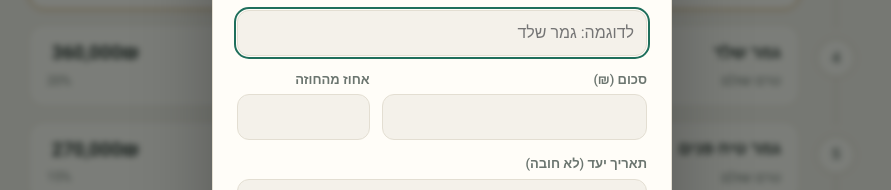
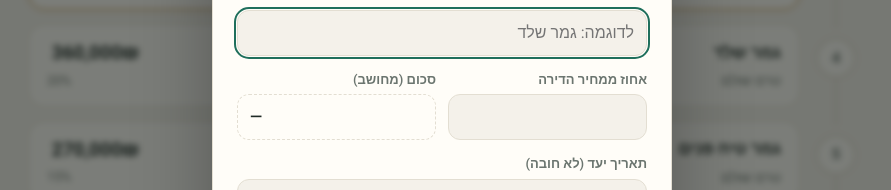
Before and after one commit to Amal-Ramot/tashlumim, a plain HTML site: page index.html in a window 1280 px wide. Both pictures are taken after a click on the button "+ הוספת שלב". Shown: the part 779-969 px from the top of the page, without its empty margins (198-1089 px from the left). Drawn offline with Linux system fonts and the light colour scheme; a web font is replaced by a local one.

Commit message:
Define payment stages as fixed percentages of the apartment price
Each stage now stores a percent; amounts are always derived from the
apartment price, so changing the price never alters the stages.
Older saves that stored amounts are converted on load.

Co-Authored-By: Claude Fable 5.2 <noreply@anthropic.com>
Claude-Session: https://claude.ai/code/session_01HfNHHb695XF7MfhB7gwcDM

```diff
--- a/index.html
+++ b/index.html
@@ -173,7 +173,8 @@
   }
   textarea { resize: vertical; min-height: 64px; }
   input:focus, textarea:focus, button:focus-visible { outline: 2px solid var(--accent); outline-offset: 1px; }
-  .row { display: grid; grid-template-columns: 2fr 1fr; gap: 12px; }
+  .row { display: grid; grid-template-columns: 1fr 1fr; gap: 12px; }
+  .calc { display: flex; align-items: center; min-height: 44px; padding: 10px 12px; border-radius: 12px; border: 1px dashed var(--line); font-size: 16px; font-weight: 600; color: var(--ink); }
   .check { display: flex; align-items: center; gap: 10px; font-size: 15px; color: var(--ink); padding: 10px 12px; border-radius: 12px; background: var(--bg); border: 1px solid var(--line); }
   .check input { width: 20px; height: 20px; accent-color: var(--accent); }
   .actions { display: flex; gap: 8px; align-items: center; margin-top: 6px; }
@@ -181,6 +182,7 @@
   .btn.primary { background: var(--accent); border-color: var(--accent); color: var(--accent-ink); }
   .btn.ghost-danger { border-color: transparent; color: var(--danger); padding-inline: 8px; }
   .btn.small { padding: 10px 12px; }
+  .hint { margin: -4px 0 0; font-size: 13px; color: var(--muted); }
   .spacer { flex: 1; }
   [hidden] { display: none !important; }
 
@@ -216,7 +218,7 @@
         <div class="ring-label"><b class="num" id="pct"></b><span>שולם</span></div>
       </div>
       <div class="stats">
-        <div class="stat"><small>מחיר החוזה</small><strong class="num" id="sTotal"></strong></div>
+        <div class="stat"><small>מחיר הדירה</small><strong class="num" id="sTotal"></strong></div>
         <div class="stat paid"><small>שולם עד כה</small><strong class="num" id="sPaid"></strong></div>
         <div class="stat"><small>נותר לתשלום</small><strong class="num" id="sLeft"></strong></div>
         <div class="nextbox" id="next"></div>
@@ -247,11 +249,11 @@
       <input type="text" id="fName" required maxlength="80" placeholder="לדוגמה: גמר שלד">
     </label>
     <div class="row">
-      <label>סכום (₪)
-        <input type="number" id="fAmount" min="0" step="1" inputmode="numeric" required>
+      <label>אחוז ממחיר הדירה
+        <input type="number" id="fPct" min="0" max="100" step="0.01" inputmode="decimal" required>
       </label>
-      <label>אחוז מהחוזה
-        <input type="number" id="fPct" min="0" max="100" step="0.1" inputmode="decimal">
+      <label>סכום (מחושב)
+        <output class="calc num" id="fAmount"></output>
       </label>
     </div>
     <label>תאריך יעד (לא חובה)
@@ -282,10 +284,10 @@
     <label>שם הפרויקט
       <input type="text" id="sName" maxlength="60" required>
     </label>
-    <label>מחיר החוזה הכולל (₪)
+    <label>מחיר הדירה (₪)
       <input type="number" id="sTotalIn" min="0" step="1" inputmode="numeric" required>
     </label>
-    <label class="check"><input type="checkbox" id="sScale" checked> לעדכן את סכומי השלבים לפי אותם אחוזים</label>
+    <p class="hint">אחוזי השלבים קבועים. הסכומים מחושבים מהם לפי מחיר הדירה.</p>
     <div class="actions">
       <button class="btn primary" type="submit">שמירה</button>
       <button class="btn" type="button" data-close>ביטול</button>
@@ -304,11 +306,11 @@
   const uid = () => Math.random().toString(36).slice(2, 10);
   const todayISO = () => { const d = new Date(); d.setMinutes(d.getMinutes() - d.getTimezoneOffset()); return d.toISOString().slice(0, 10); };
   const fmtDate = iso => { const [y, m, d] = iso.split('-').map(Number); return dateFmt.format(new Date(y, m - 1, d)); };
-  const fmtPct = n => (Math.round(n * 10) / 10).toLocaleString('he-IL') + '%';
+  const fmtPct = n => (Math.round(n * 100) / 100).toLocaleString('he-IL') + '%';
 
   function sample() {
     const total = 1800000;
-    const s = (name, pct, extra = {}) => ({ id: uid(), name, amount: Math.round(total * pct / 100), due: '', paid: false, paidDate: '', note: '', ...extra });
+    const s = (name, pct, extra = {}) => ({ id: uid(), name, pct, due: '', paid: false, paidDate: '', note: '', ...extra });
     return {
       sample: true,
       title: 'הדירה שלנו',
@@ -327,14 +329,17 @@
 
   function clean(raw) {
     if (!raw || typeof raw !== 'object' || !Array.isArray(raw.stages)) throw new Error('bad file');
+    const total = Math.max(0, Number(raw.total) || 0);
+    const r2 = n => Math.round(n * 100) / 100;
     return {
       sample: !!raw.sample,
       title: String(raw.title || 'הדירה שלנו').slice(0, 60),
-      total: Math.max(0, Number(raw.total) || 0),
+      total,
       stages: raw.stages.map(s => ({
         id: uid(),
         name: String(s.name || 'שלב').slice(0, 80),
-        amount: Math.max(0, Number(s.amount) || 0),
+        // older saves stored an amount; convert it once to a fixed percent
+        pct: Math.min(100, Math.max(0, s.pct != null ? r2(Number(s.pct) || 0) : total ? r2((Number(s.amount) || 0) / total * 100) : 0)),
         due: /^\d{4}-\d{2}-\d{2}$/.test(s.due) ? s.due : '',
         paid: !!s.paid,
         paidDate: /^\d{4}-\d{2}-\d{2}$/.test(s.paidDate) ? s.paidDate : '',
@@ -343,6 +348,7 @@
     };
   }
 
+  const amt = s => Math.round(state.total * s.pct / 100);
   let state;
   try { state = clean(JSON.parse(localStorage.getItem(KEY))); } catch { state = sample(); }
   const save = () => { try { localStorage.setItem(KEY, JSON.stringify(state)); } catch {} };
@@ -357,9 +363,9 @@
 
   function render() {
     const { stages } = state;
-    const sum = stages.reduce((a, s) => a + s.amount, 0);
-    const base = state.total || sum;
-    const paid = stages.reduce((a, s) => a + (s.paid ? s.amount : 0), 0);
+    const sumPct = Math.round(stages.reduce((a, s) => a + s.pct, 0) * 100) / 100;
+    const base = state.total;
+    const paid = stages.reduce((a, s) => a + (s.paid ? amt(s) : 0), 0);
     const pct = base ? Math.min(100, paid / base * 100) : 0;
     const today = todayISO();
     const nextStage = stages.find(s => !s.paid);
@@ -370,7 +376,7 @@
     $('sPaid').textContent = money.format(paid);
     $('sLeft').textContent = money.format(Math.max(0, base - paid));
     $('pct').textContent = Math.round(pct) + '%';
-    $('ring').setAttribute('aria-label', `שולמו ${Math.round(pct)} אחוזים מהחוזה`);
+    $('ring').setAttribute('aria-label', `שולמו ${Math.round(pct)} אחוזים ממחיר הדירה`);
     const C = 2 * Math.PI * 52;
     $('ringBar').style.strokeDasharray = C;
     $('ringBar').style.strokeDashoffset = C * (1 - pct / 100);
@@ -380,7 +386,7 @@
     next.replaceChildren();
     next.classList.toggle('done', !nextStage);
     if (nextStage) {
-      next.append(el('span', 'tag', 'התשלום הבא'), el('span', 'what', nextStage.name), el('strong', 'num', money.format(nextStage.amount)));
+      next.append(el('span', 'tag', 'התשלום הבא'), el('span', 'what', nextStage.name), el('strong', 'num', money.format(amt(nextStage))));
       if (nextStage.due) next.append(el('span', 'when', (nextStage.due < today ? 'היה אמור להיות ב־' : 'עד ') + fmtDate(nextStage.due)));
     } else if (stages.length) {
       next.append(el('span', 'tag', 'הכול שולם'), el('span', 'what', 'כל השלבים סומנו כשולמו 🎉'));
@@ -392,7 +398,7 @@
     const segs = $('segments');
     segs.replaceChildren(...stages.map(s => {
       const d = el('div', 'seg' + (s.paid ? ' paid' : s === nextStage ? ' next' : ''));
-      d.style.flex = Math.max(s.amount, 1) + ' 1 0';
+      d.style.flex = Math.max(s.pct, 0.5) + ' 1 0';
       return d;
     }));
 
@@ -401,17 +407,15 @@
     notices.replaceChildren();
     if (state.sample) {
       const n = el('div', 'notice info');
-      n.append(el('span', null, 'אלה נתוני דוגמה. עדכנו את מחיר החוזה ואת השלבים לפי החוזה שלכם.'));
+      n.append(el('span', null, 'אלה נתוני דוגמה. עדכנו את מחיר הדירה ואת אחוזי השלבים לפי החוזה שלכם.'));
       const b = el('button', null, 'להגדרות');
       b.type = 'button';
       b.onclick = openSettings;
       n.append(b);
       notices.append(n);
     }
-    if (state.total && stages.length && sum !== state.total) {
-      const diff = state.total - sum;
-      notices.append(el('div', 'notice',
-        diff > 0 ? `סכום השלבים נמוך ממחיר החוזה ב־${money.format(diff)}.` : `סכום השלבים גבוה ממחיר החוזה ב־${money.format(-diff)}.`));
+    if (stages.length && sumPct !== 100) {
+      notices.append(el('div', 'notice', `אחוזי השלבים מסתכמים ב־${fmtPct(sumPct)} ולא ב־100%.`));
     }
 
     // timeline
@@ -437,10 +441,10 @@
       card.onclick = () => openStage(s.id);
       card.append(el('span', 'stage-name', s.name));
 
-      const amt = el('span', 'stage-amount');
-      amt.append(el('strong', 'num', money.format(s.amount)));
-      if (base) amt.append(el('small', 'num', fmtPct(s.amount / base * 100)));
-      card.append(amt);
+      const amount = el('span', 'stage-amount');
+      amount.append(el('strong', 'num', money.format(amt(s))));
+      amount.append(el('small', 'num', fmtPct(s.pct)));
+      card.append(amount);
 
       const meta = el('span', 'stage-meta');
       if (s.paid) meta.append(el('span', 'chip paid', 'שולם'));
@@ -462,16 +466,15 @@
   // ---------- stage dialog ----------
   let editing = null; // stage id or null for new
   const stageDlg = $('stageDlg');
-  const base = () => state.total || state.stages.reduce((a, s) => a + s.amount, 0);
+  const showCalc = () => { $('fAmount').textContent = $('fPct').value === '' ? '—' : money.format(Math.round(state.total * $('fPct').value / 100)); };
 
   function openStage(id) {
     editing = id;
-    const s = state.stages.find(x => x.id === id) || { name: '', amount: '', due: '', paid: false, paidDate: '', note: '' };
+    const s = state.stages.find(x => x.id === id) || { name: '', pct: '', due: '', paid: false, paidDate: '', note: '' };
     $('stageDlgTitle').textContent = id ? 'עריכת שלב' : 'שלב חדש';
     $('fName').value = s.name;
-    $('fAmount').value = s.amount;
-    $('fPct').value = s.amount !== '' && state.total ? Math.round(s.amount / state.total * 1000) / 10 : '';
-    $('fPct').disabled = !state.total;
+    $('fPct').value = s.pct;
+    showCalc();
     $('fDue').value = s.due;
     $('fPaid').checked = s.paid;
     $('fPaidDate').value = s.paidDate;
@@ -480,8 +483,7 @@
     $('delBtn').hidden = $('upBtn').hidden = $('downBtn').hidden = !id;
     stageDlg.showModal();
   }
-  $('fAmount').oninput = () => { if (state.total) $('fPct').value = $('fAmount').value === '' ? '' : Math.round($('fAmount').value / state.total * 1000) / 10; };
-  $('fPct').oninput = () => { if ($('fPct').value !== '') $('fAmount').value = Math.round(state.total * $('fPct').value / 100); };
+  $('fPct').oninput = showCalc;
   $('fPaid').onchange = () => {
     $('paidDateWrap').hidden = !$('fPaid').checked;
     if ($('fPaid').checked && !$('fPaidDate').value) $('fPaidDate').value = todayISO();
@@ -489,7 +491,7 @@
   $('stageForm').onsubmit = () => {
     const data = {
       name: $('fName').value.trim() || 'שלב',
-      amount: Math.max(0, Math.round(Number($('fAmount').value) || 0)),
+      pct: Math.min(100, Math.max(0, Math.round((Number($('fPct').value) || 0) * 100) / 100)),
       due: $('fDue').value,
       paid: $('fPaid').checked,
       paidDate: $('fPaid').checked ? $('fPaidDate').value : '',
@@ -522,18 +524,12 @@
   function openSettings() {
     $('sName').value = state.title;
     $('sTotalIn').value = state.total || '';
-    $('sScale').checked = true;
     setDlg.showModal();
   }
   $('settingsBtn').onclick = openSettings;
   $('setForm').onsubmit = () => {
-    const newTotal = Math.max(0, Math.round(Number($('sTotalIn').value) || 0));
-    if ($('sScale').checked && state.total && newTotal && newTotal !== state.total) {
-      const k = newTotal / state.total;
-      state.stages.forEach(s => { s.amount = Math.round(s.amount * k); });
-    }
     state.title = $('sName').value.trim() || 'הדירה שלנו';
-    state.total = newTotal;
+    state.total = Math.max(0, Math.round(Number($('sTotalIn').value) || 0));
     state.sample = false;
     commit();
   };
```
